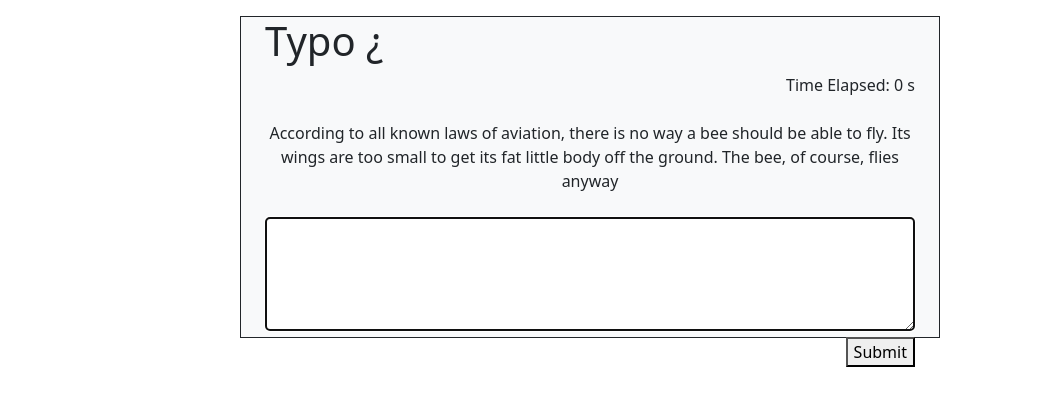
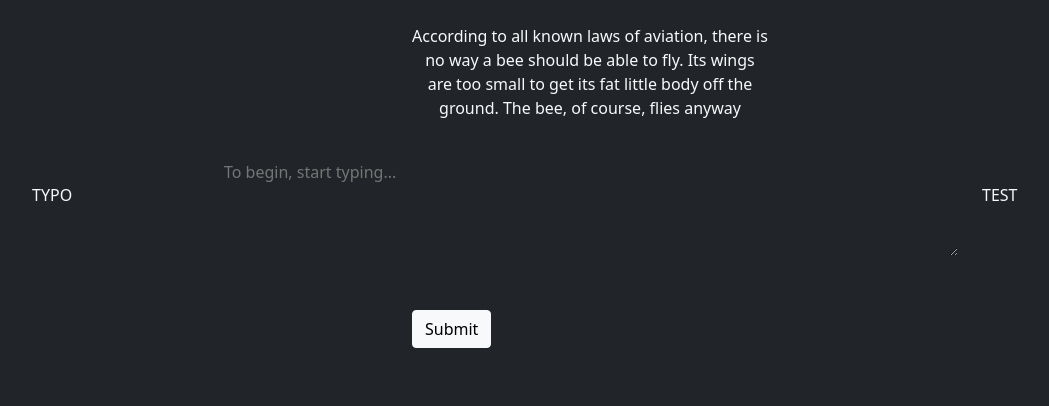
Before and after one commit to Joe-0/TYPO, a Flask app: page / in a window 1280 px wide. Shown: the top 406 px of the page, without its empty margins (50-1099 px from the left). Run offline with Flask 2, Linux system fonts and the light colour scheme; data comes from the database, SQL or seed files in the repository.

Commit message:
Changed to Dark Theme and Proper Column Layout

```diff
--- a/templates/index.html
+++ b/templates/index.html
@@ -15,32 +15,38 @@
     <title>Typo ¿</title>
 </head>
 
-<body>
+<body class = "bg-dark text-light">
 
 
-
-
-<div class="pb-3 pt-3">
-    <div class="mx-auto bg-light border border-dark " style="width: 700px" ;>
-        <h1 class="text-dark ms-4">Typo ¿</h1>
-        <div class="px-4">
-
-            <div class="float-end d-inline">Time Elapsed:
-            <div class="timeElapsed d-inline" id="timeElapsed">0</div>
-            <div class="d-inline">s</div>
-            </div>
-            <br>
+<div class = "container w-100" id = "testText" >
+    <div class = row>
+        <div class = "col"></div>
+        <div class = "col">
             <div class="text-display text-center pb-4 pt-4" id="textDisplay">{{ texts.text }}</div>
-            <textarea class="text-input rounded w-100 pt-3 pb-5 bg-muted" id="textInput" autofocus></textarea>
-            <div class="float-end d-inline">
-                <button onclick="timePassed()">Submit</button>
-
-                </div>
-
         </div>
+        <div class = "col"></div>
+    </div>
+    <div class = "row align-items-center">
+        <div class = "col">
+            <p>TYPO</p>
+        </div>
+        <div class = "col-8">
+            <textarea class="bg-dark text-light text-input rounded w-100 pt-3 pb-5" style = "border: none; outline: none; caret-color: darkmagenta;" placeholder = "To begin, start typing..."id="textInput" autofocus></textarea>
+        </div>
+        <div class = "col">
+            <p>TEST</p>
+        </div>
+    </div>
+    <div class = "row mt-5">
+        <div class="col"></div>
+        <div class = "col align-self-center">
+            <button onclick="timePassed()" class = "btn btn-light">Submit</button>
+        </div>
+        <div class="col"></div>
     </div>
 
 </div>
+
 
 
 
```
